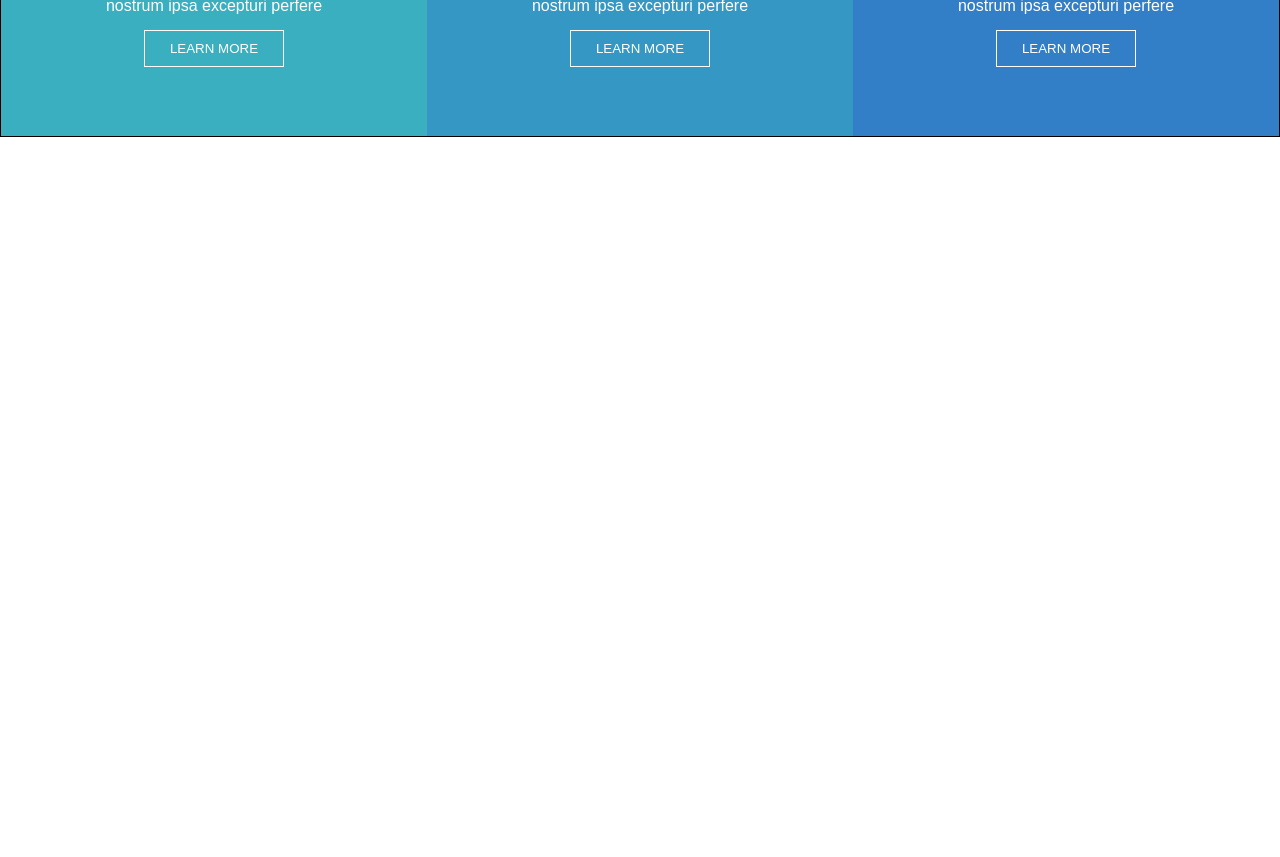
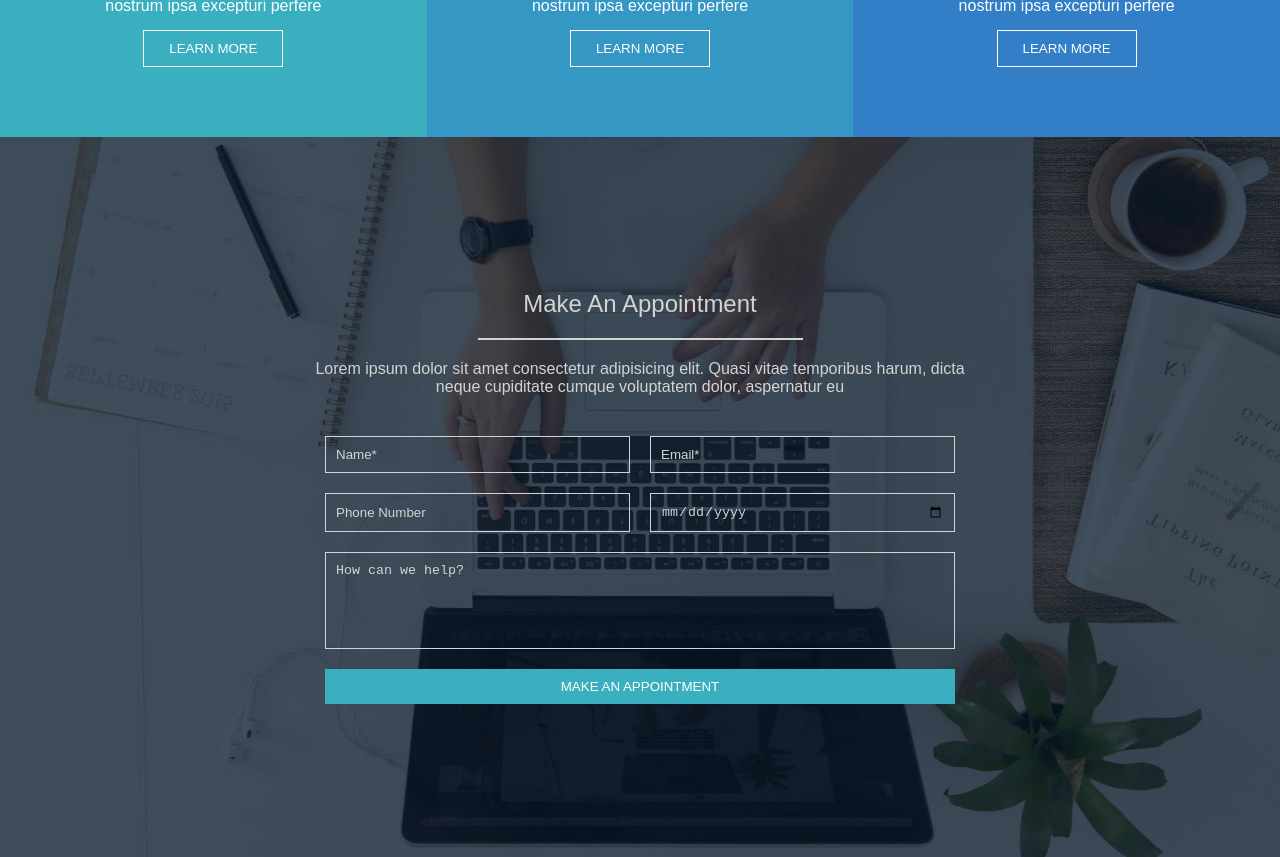
Before and after one commit to moretti-matteo/proj-html-vuejs, a Vue app: page / in a window 1280 px wide. Shown: the part 3760-4617 px from the top of the page. Before the commit the page ends 3897 px from the top, so only its background shows below. Built offline with nearby package versions, Linux system fonts and the light colour scheme; a web font is replaced by a local one.

Commit message:
implementata sezione appuntamenti

```diff
--- a/src/assets/style/global.scss
+++ b/src/assets/style/global.scss
@@ -28,3 +28,10 @@ body {
     width: 100%;
     height: auto;
 }
+
+hr {
+    width: 50%;
+    margin: 20px auto;
+    border: 1px solid var(--color-lightgrey);
+    background-color: var(--color-lightgrey);
+  }
--- /dev/null
+++ b/src/components/appointment-section/AppointmentSection.vue
@@ -0,0 +1,87 @@
+<template>
+  <section>
+    <div class="container-sm">
+      <h1>Make An Appointment</h1>
+      <hr />
+      <p>
+        Lorem ipsum dolor sit amet consectetur adipisicing elit. Quasi vitae
+        temporibus harum, dicta neque cupiditate cumque voluptatem dolor,
+        aspernatur eu
+      </p>
+      <div class="form">
+        <form>
+          <input type="text" placeholder="Name*" />
+          <input type="email" placeholder="Email*" />
+          <input type="tel" placeholder="Phone Number" />
+          <input type="date" />
+          <textarea rows="5" placeholder="How can we help?" ></textarea>
+          <button type="submit">MAKE AN APPOINTMENT</button>
+        </form>
+      </div>
+    </div>
+  </section>
+</template>
+
+<script>
+export default {
+  name: "AppointmentSection",
+};
+</script>
+
+<style lang="scss" scoped>
+section {
+  display: flex;
+  align-items: center;
+  height: 90vh;
+  text-align: center;
+  color: lightgray;
+  background-image: url("../../assets/img/make-an-appointment.jpg");
+  background-size: cover;
+  background-position: center;
+
+  h1{
+    font-weight: 400;
+  }
+
+  & form {
+    margin-top: 40px;
+    justify-content: center;
+    display: flex;
+    flex-wrap: wrap;
+    gap: 20px;
+
+    & > *:not(button[type="submit"]) {
+      background: none;
+      border: 1px solid var(--color-lightgrey);
+      padding: 10px 10px;
+      color: lightgray;
+
+
+      &::placeholder {
+        color: lightgray;
+      }
+    }
+
+    input {
+      width: calc(100% / 2 - 20px);
+    }
+
+    textarea {
+      width: calc(100% - 20px);
+      resize: none;
+    }
+
+    button{
+        background-color: var(--primary-color);
+        color:white;
+        width: calc(100% - 20px);
+        padding: 10px 0;
+        border:none;
+
+        &:hover{
+            cursor: pointer;
+        }
+    }
+  }
+}
+</style>
--- a/src/components/facilities-section/FacilitiesSection.vue
+++ b/src/components/facilities-section/FacilitiesSection.vue
@@ -81,12 +81,10 @@ export default {
 <style lang="scss" scoped>
 .section {
   height: 100vh;
-  border: 1px solid black;
 
   &__top {
     background-image: url("../../assets/img/paralax-bg-tour-facilities.jpg");
     height: 65%;
-    border: 1px solid red;
     background-position: center;
     background-size: cover;
     text-align: center;
--- a/src/components/main/BaseMain.vue
+++ b/src/components/main/BaseMain.vue
@@ -4,6 +4,7 @@
     <DoctorSectionVue></DoctorSectionVue>
     <ServiceSectionVue></ServiceSectionVue>
     <FacilitiesSection></FacilitiesSection>
+    <AppointmentSection></AppointmentSection>
   </main>
 </template>
 
@@ -12,6 +13,7 @@ import WelcomeSectionVue from "../welcome-section/WelcomeSection.vue";
 import DoctorSectionVue from "../doctor-section/DoctorSection.vue";
 import ServiceSectionVue from "../services-section/ServiceSection.vue";
 import FacilitiesSection from "../facilities-section/FacilitiesSection.vue";
+import AppointmentSection from "../appointment-section/AppointmentSection.vue";
 export default {
   name: "BaseMain",
   components: {
@@ -19,7 +21,8 @@ export default {
     DoctorSectionVue,
     ServiceSectionVue,
     FacilitiesSection,
-  },
+    AppointmentSection
+},
 };
 </script>
 
```
